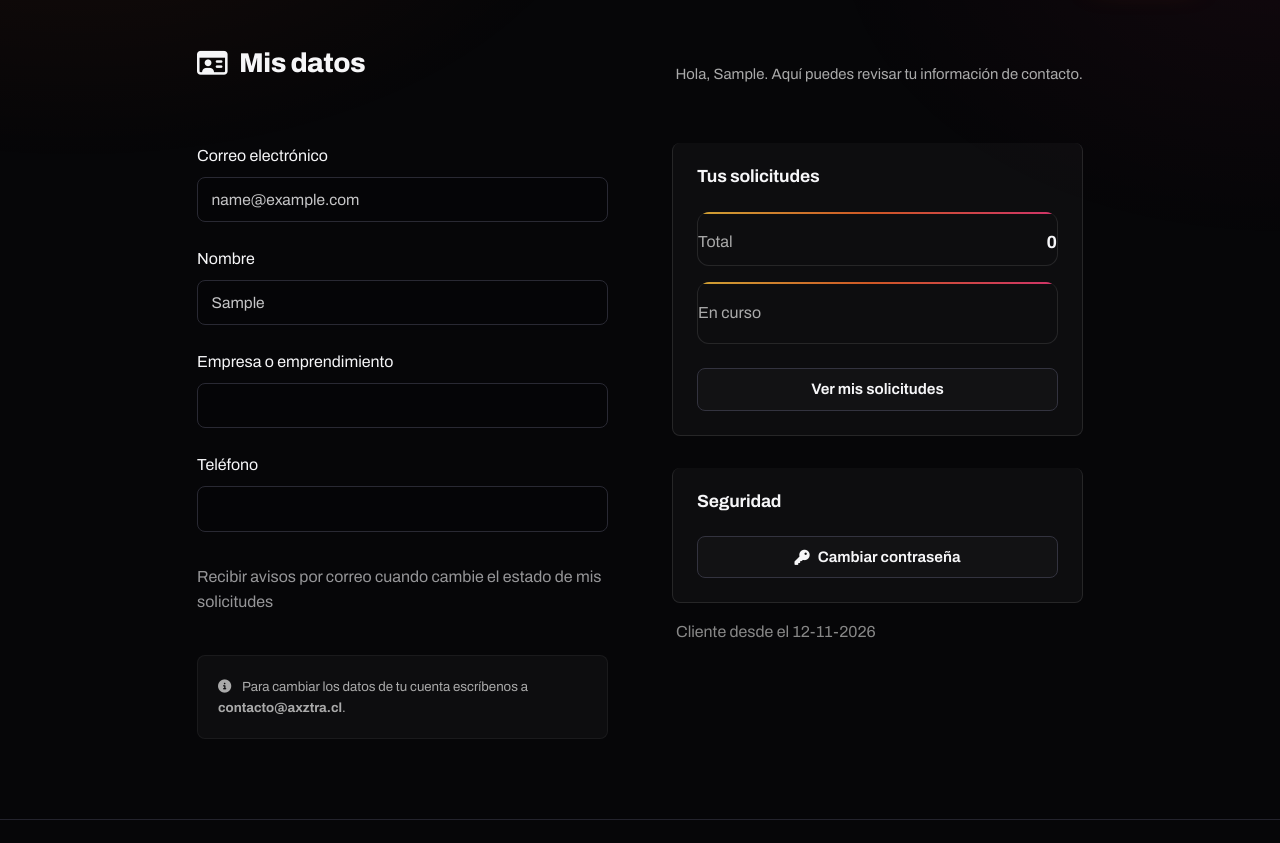
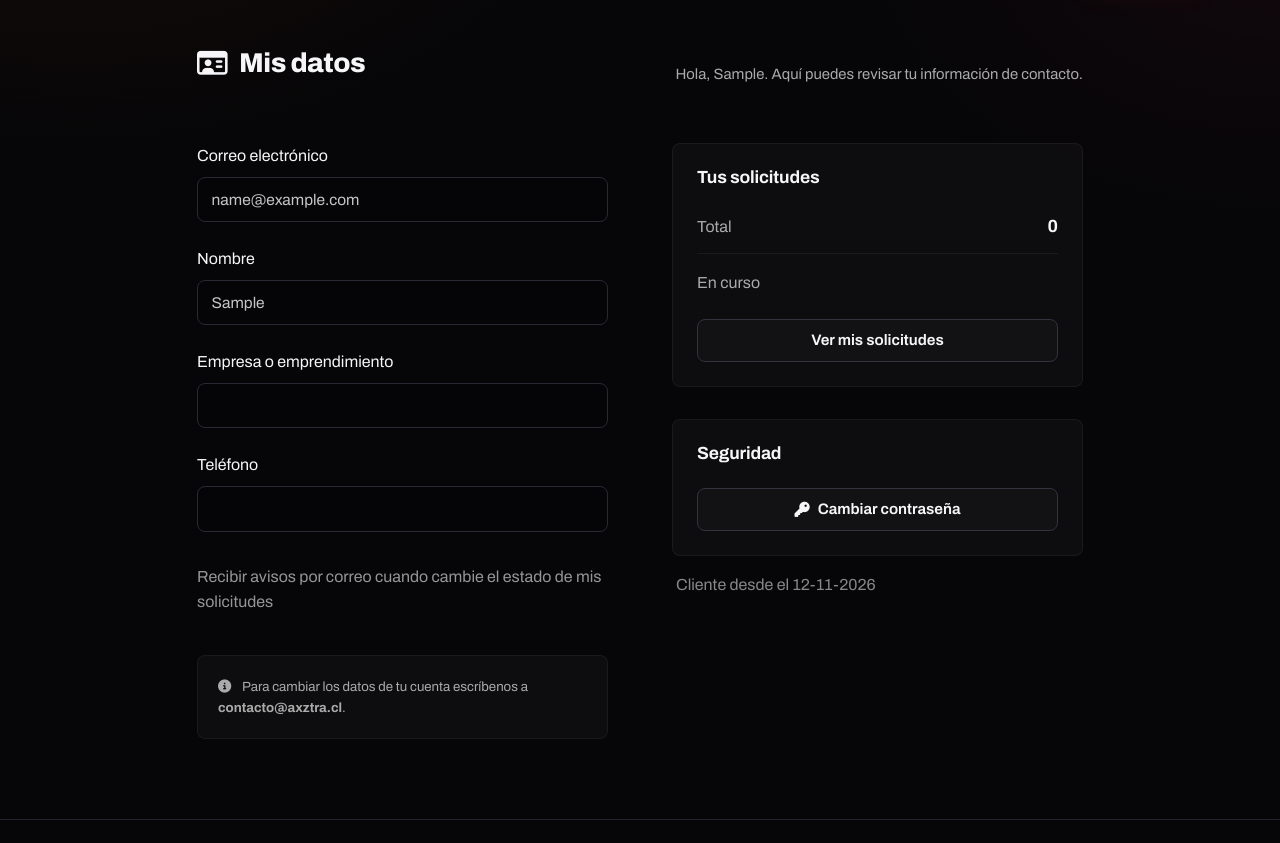
Before and after one commit to sladegamesss/Axztra, a Django app: page /cuenta/ in a window 1280 px wide. Shown: the part 69-912 px from the top of the page. Run offline with Django 5.2, Linux system fonts and the light colour scheme; the visitor is signed in with stand-in values (Sample User, id 1); data comes from the database, SQL or seed files in the repository; data that the repository does not hold is empty.

Commit message:
Update mi_cuenta.html

```diff
--- a/plataforma/templates/plataforma/cliente/mi_cuenta.html
+++ b/plataforma/templates/plataforma/cliente/mi_cuenta.html
@@ -4,12 +4,34 @@
 {% block clase_body %}fondo-oscuro{% endblock %}
 
 {% block content %}
-<!-- Quitamos bordes naranjas de las tarjetas de la derecha inyectando CSS directo -->
+<!-- CSS infalible para matar los bordes y cajas naranjas en la derecha -->
 <style>
-    .tarjeta-resumen, .columna-lateral .metrica, .metricas-mini {
-        border-top: none !important;
+    /* Destruye cualquier borde, sombra o pseudo-elemento decorativo de Axztra en esta columna */
+    .columna-lateral .tarjeta-resumen,
+    .columna-lateral .metrica {
         border-image: none !important;
-        border-color: rgba(255, 255, 255, 0.1) !important;
+        box-shadow: none !important;
+    }
+    .columna-lateral .tarjeta-resumen::before,
+    .columna-lateral .tarjeta-resumen::after,
+    .columna-lateral .metrica::before,
+    .columna-lateral .metrica::after {
+        display: none !important;
+        background: none !important;
+    }
+
+    /* Limpiamos las cajas de métricas para que sean solo texto y no parezcan botones */
+    .columna-lateral .metrica {
+        border: none !important;
+        border-bottom: 1px solid rgba(255,255,255,0.05) !important;
+        border-radius: 0 !important;
+        background: transparent !important;
+        padding: 0 0 0.75rem 0 !important;
+        margin-bottom: 0 !important;
+    }
+    .columna-lateral .metrica:last-child {
+        border-bottom: none !important;
+        padding-bottom: 0 !important;
     }
 </style>
 
@@ -52,7 +74,6 @@
                 </label>
             </div>
 
-            <!-- Mensaje global de contacto -->
             <div class="ayuda" style="margin-top: 2.5rem; padding: 1.25rem; background: rgba(255,255,255,0.03); border-radius: 8px; border: 1px solid rgba(255,255,255,0.05); color: #aaa;">
                 <i class="fa-solid fa-circle-info" style="margin-right: 0.5rem;"></i> Para cambiar los datos de tu cuenta escríbenos a <strong>contacto@axztra.cl</strong>.
             </div>
@@ -64,20 +85,21 @@
 
             <div class="tarjeta-resumen" style="margin-bottom: 2rem; padding: 1.5rem; border-radius: 8px; background: rgba(255,255,255,0.03); border: 1px solid rgba(255,255,255,0.05);">
                 <h3 style="margin-top: 0; margin-bottom: 1.5rem; font-size: 1.1rem;">Tus solicitudes</h3>
-                <div class="metricas-mini" style="display: grid; gap: 1rem;">
-                    <div class="metrica" style="display: flex; justify-content: space-between; border-bottom: 1px solid rgba(255,255,255,0.1); padding-bottom: 0.5rem; background: transparent; padding-left: 0; padding-right: 0;">
+
+                <div class="metricas-mini" style="display: flex; flex-direction: column; gap: 1rem;">
+                    <div class="metrica" style="display: flex; justify-content: space-between; align-items: center;">
                         <span style="color: #aaa;">Total</span>
                         <strong style="font-size: 1.1rem;">{{ total_solicitudes }}</strong>
                     </div>
-                    <div class="metrica" style="display: flex; justify-content: space-between; background: transparent; padding-left: 0; padding-right: 0;">
+                    <div class="metrica" style="display: flex; justify-content: space-between; align-items: center;">
                         <span style="color: #aaa;">En curso</span>
                         <strong style="font-size: 1.1rem;">{{ en_curso }}</strong>
                     </div>
                 </div>
+
                 <a href="{% url 'mis_solicitudes' %}" class="boton boton-secundario boton-completo" style="margin-top: 1.5rem; width: 100%; justify-content: center;">Ver mis solicitudes</a>
             </div>
 
-            <!-- Seguridad con "Cliente desde..." perfectamente ajustado debajo -->
             <div style="display: flex; flex-direction: column; gap: 1rem;">
                 <div class="tarjeta-resumen" style="padding: 1.5rem; border-radius: 8px; background: rgba(255,255,255,0.03); border: 1px solid rgba(255,255,255,0.05);">
                     <h3 style="margin-top: 0; margin-bottom: 1.5rem; font-size: 1.1rem;">Seguridad</h3>
```
